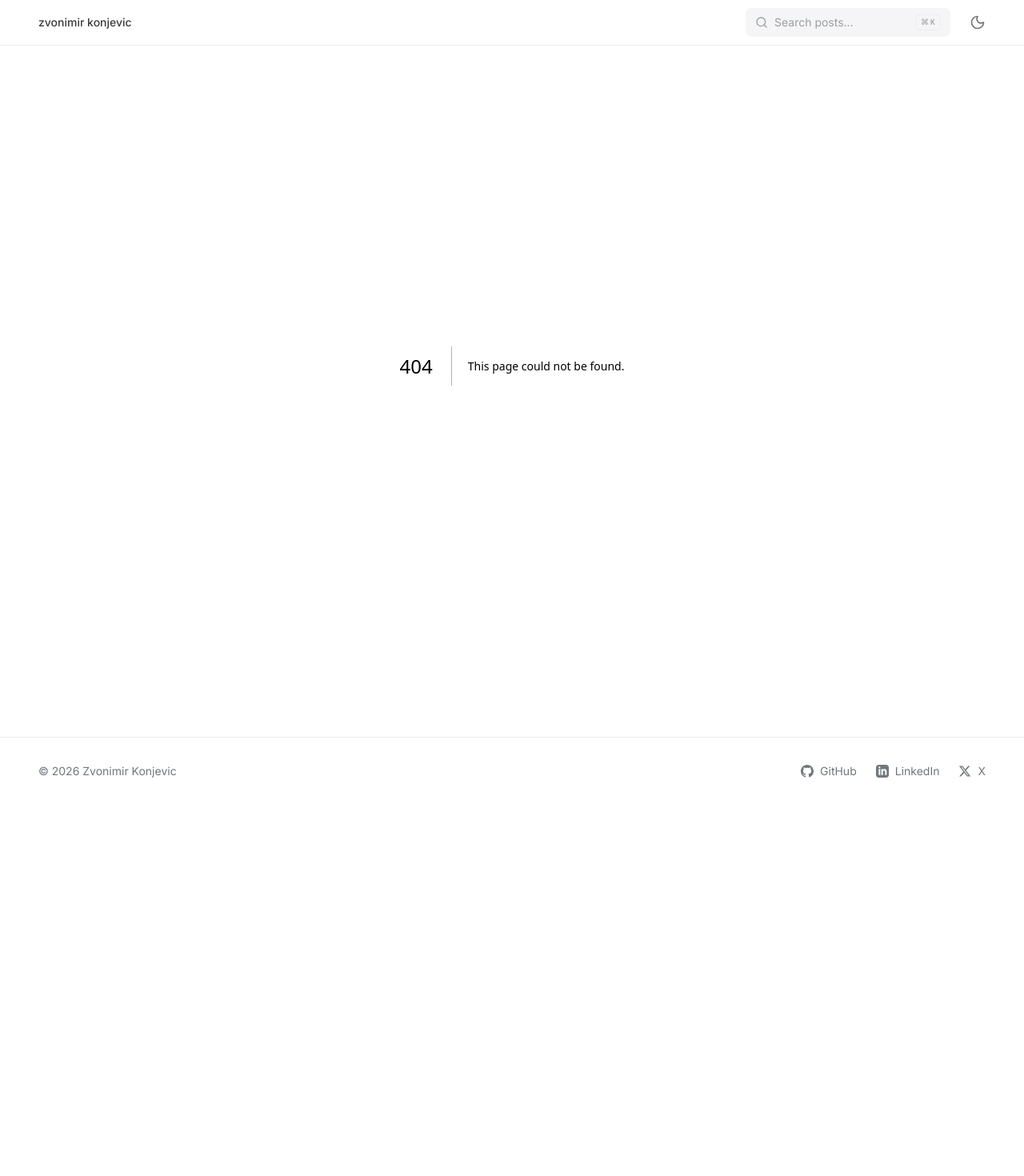
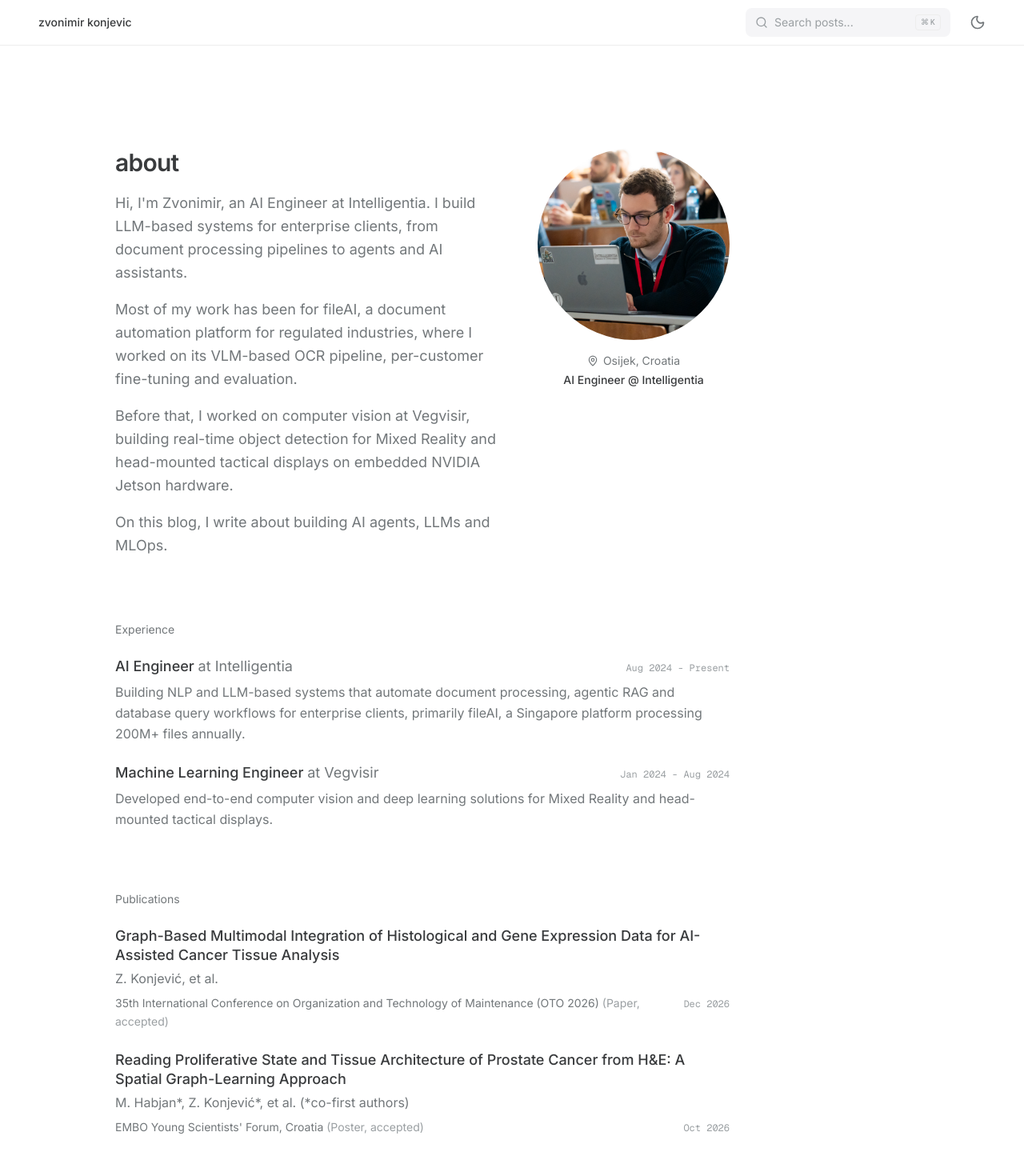
Before and after one commit to zvonimirkonjevic/zvonimirkonjevic.github.io, a Next.js app: page /about in a window 1280 px wide. Before the commit this address had no page. Shown: the top 1470 px of the page at 80% size. Before the commit the page ends 1006 px from the top, so only its background shows below. Built offline with nearby package versions, Linux system fonts and the light colour scheme.

Commit message:
feat: add about page

```diff
--- /dev/null
+++ b/src/app/about/page.tsx
@@ -0,0 +1,145 @@
+import type { Metadata } from "next";
+import { MapPin } from "lucide-react";
+
+export const metadata: Metadata = {
+  title: "about - zvonimir konjevic",
+  description: "About Zvonimir Konjevic, Machine Learning Engineer.",
+};
+
+const experience = [
+  {
+    role: "AI Engineer",
+    company: "Intelligentia",
+    period: "Aug 2024 - Present",
+    description:
+      "Building NLP and LLM-based systems that automate document processing, agentic RAG and database query workflows for enterprise clients, primarily fileAI, a Singapore platform processing 200M+ files annually.",
+  },
+  {
+    role: "Machine Learning Engineer",
+    company: "Vegvisir",
+    period: "Jan 2024 - Aug 2024",
+    description:
+      "Developed end-to-end computer vision and deep learning solutions for Mixed Reality and head-mounted tactical displays.",
+  },
+];
+
+const publications = [
+  {
+    title:
+      "Graph-Based Multimodal Integration of Histological and Gene Expression Data for AI-Assisted Cancer Tissue Analysis",
+    authors: "Z. Konjević, et al.",
+    venue: "35th International Conference on Organization and Technology of Maintenance (OTO 2026)",
+    status: "Paper, accepted",
+    date: "Dec 2026",
+  },
+  {
+    title:
+      "Reading Proliferative State and Tissue Architecture of Prostate Cancer from H&E: A Spatial Graph-Learning Approach",
+    authors: "M. Habjan*, Z. Konjević*, et al. (*co-first authors)",
+    venue: "EMBO Young Scientists' Forum, Croatia",
+    status: "Poster, accepted",
+    date: "Oct 2026",
+  },
+];
+
+export default function About() {
+  return (
+    <div className="max-w-[70rem] mx-auto px-6 md:px-8">
+      <div className="md:px-4 lg:px-8 pt-24 md:pt-32 pb-16">
+        <header className="mb-20 max-w-3xl flex flex-col sm:flex-row items-start gap-8 md:gap-10">
+          <div className="flex-1 min-w-0">
+            <h1
+              className="reveal font-heading text-2xl md:text-3xl font-semibold tracking-tight leading-tight mb-4"
+              style={{ "--reveal-i": 0 } as React.CSSProperties}
+            >
+              about
+            </h1>
+            <div
+              className="reveal space-y-4 text-text-secondary text-base md:text-lg leading-relaxed"
+              style={{ "--reveal-i": 1 } as React.CSSProperties}
+            >
+              <p>
+                Hi, I&apos;m Zvonimir, an AI Engineer at Intelligentia. I build LLM-based systems for enterprise
+                clients, from document processing pipelines to agents and AI assistants.
+              </p>
+              <p>
+                Most of my work has been for fileAI, a document automation platform for regulated industries, where I
+                worked on its VLM-based OCR pipeline, per-customer fine-tuning and evaluation.
+              </p>
+              <p>
+                Before that, I worked on computer vision at Vegvisir, building real-time object detection for Mixed
+                Reality and head-mounted tactical displays on embedded NVIDIA Jetson hardware.
+              </p>
+              <p>On this blog, I write about building AI agents, LLMs and MLOps.</p>
+            </div>
+          </div>
+          <div
+            className="reveal order-first sm:order-none shrink-0 flex flex-col sm:items-center gap-4"
+            style={{ "--reveal-i": 2 } as React.CSSProperties}
+          >
+            <img
+              src="/images/about/about-photo.png"
+              alt="Zvonimir Konjevic"
+              width={240}
+              height={240}
+              className="w-24 h-24 sm:w-40 sm:h-40 md:w-60 md:h-60 rounded-full object-cover"
+            />
+            <div className="flex flex-col sm:items-center gap-1 text-sm">
+              <span className="inline-flex items-center gap-1.5 text-text-secondary">
+                <MapPin aria-hidden="true" className="w-3.5 h-3.5" />
+                Osijek, Croatia
+              </span>
+              <span className="font-medium">AI Engineer @ Intelligentia</span>
+            </div>
+          </div>
+        </header>
+
+        <h2 className="reveal label mb-3" style={{ "--reveal-i": 3 } as React.CSSProperties}>
+          Experience
+        </h2>
+        <ul className="max-w-3xl">
+          {experience.map((job, index) => (
+            <li
+              key={job.company}
+              className="reveal py-3"
+              style={{ "--reveal-i": 4 + index } as React.CSSProperties}
+            >
+              <div className="flex flex-col sm:flex-row sm:items-baseline sm:justify-between gap-1">
+                <span className="text-base md:text-lg font-medium leading-snug">
+                  {job.role} <span className="text-text-secondary font-normal">at {job.company}</span>
+                </span>
+                <span className="font-mono text-xs text-text-muted shrink-0">{job.period}</span>
+              </div>
+              <p className="mt-1.5 text-sm md:text-base text-text-secondary leading-relaxed">{job.description}</p>
+            </li>
+          ))}
+        </ul>
+
+        <h2
+          className="reveal label mt-16 mb-3"
+          style={{ "--reveal-i": 4 + experience.length } as React.CSSProperties}
+        >
+          Publications
+        </h2>
+        <ul className="max-w-3xl">
+          {publications.map((publication, index) => (
+            <li
+              key={publication.title}
+              className="reveal py-3"
+              style={{ "--reveal-i": 5 + experience.length + index } as React.CSSProperties}
+            >
+              <span className="block text-base md:text-lg font-medium leading-snug">{publication.title}</span>
+              <span className="block mt-1 text-sm md:text-base text-text-secondary">{publication.authors}</span>
+              <div className="mt-2 flex flex-col sm:flex-row sm:items-baseline sm:justify-between gap-1 sm:gap-4">
+                <span className="text-sm text-text-secondary leading-relaxed">
+                  {publication.venue} <span className="text-text-muted">({publication.status})</span>
+                </span>
+                <span className="font-mono text-xs text-text-muted shrink-0">{publication.date}</span>
+              </div>
+            </li>
+          ))}
+        </ul>
+      </div>
+    </div>
+  );
+}
```
Also changed, not shown: public/images/about/about-photo.png (added).
